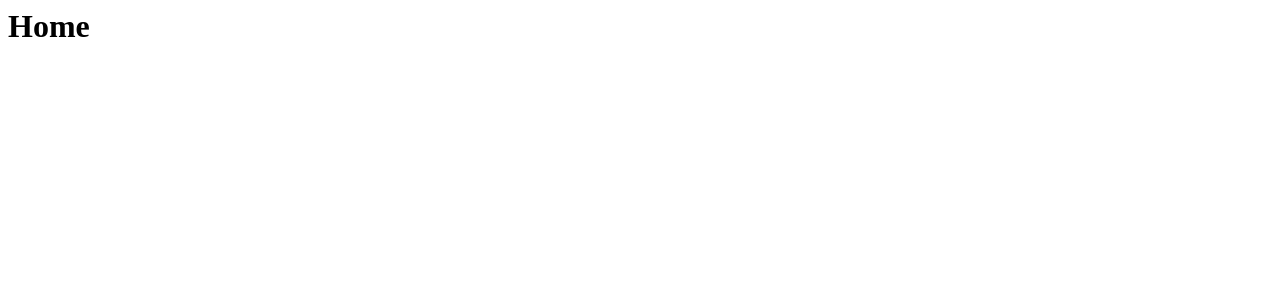
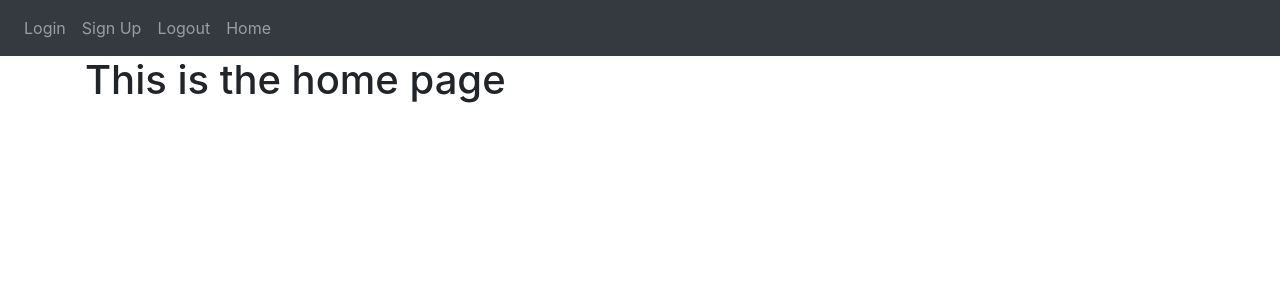
Before and after one commit to gabrielbdornas/python-flask-notes, a Flask app: page / in a window 1280 px wide. Before the commit the part shown is almost empty. Shown: the top 300 px of the page. Run offline with Flask 2, Linux system fonts and the light colour scheme; some libraries are stand-ins or nearby versions.

Commit message:
Using base template on home page

```diff
--- a/website/templates/base.html
+++ b/website/templates/base.html
@@ -37,6 +37,11 @@
 		</div>
 	</nav>
 
+	<div class="container">
+		{% block content%}
+		{% endblock %}
+	</div>
+
 	<script
 	  src="https://code.jquery.com/jquery-3.2.1.slim.min.js"
 	  integrity="sha384-KJ3o2DKtIkvYIK3UENzmM7KCkRr/rE9/Qpg6aAZGJwFDMVNA/GpGFF93hXpG5KkN"
--- /dev/null
+++ b/website/templates/home.html
@@ -0,0 +1,5 @@
+{% extends "base.html" %}
+{% block title %}Home{% endblock %}
+{% block content%}
+<h1>This is the home page</h1>
+{% endblock %}
--- a/website/views.py
+++ b/website/views.py
@@ -1,7 +1,7 @@
-from flask import Blueprint
+from flask import Blueprint, render_template
 
 views = Blueprint('views', __name__)
 
 @views.route('/')
 def home():
-	return "<h1>Home</h1>"
+	return render_template('home.html')
```
